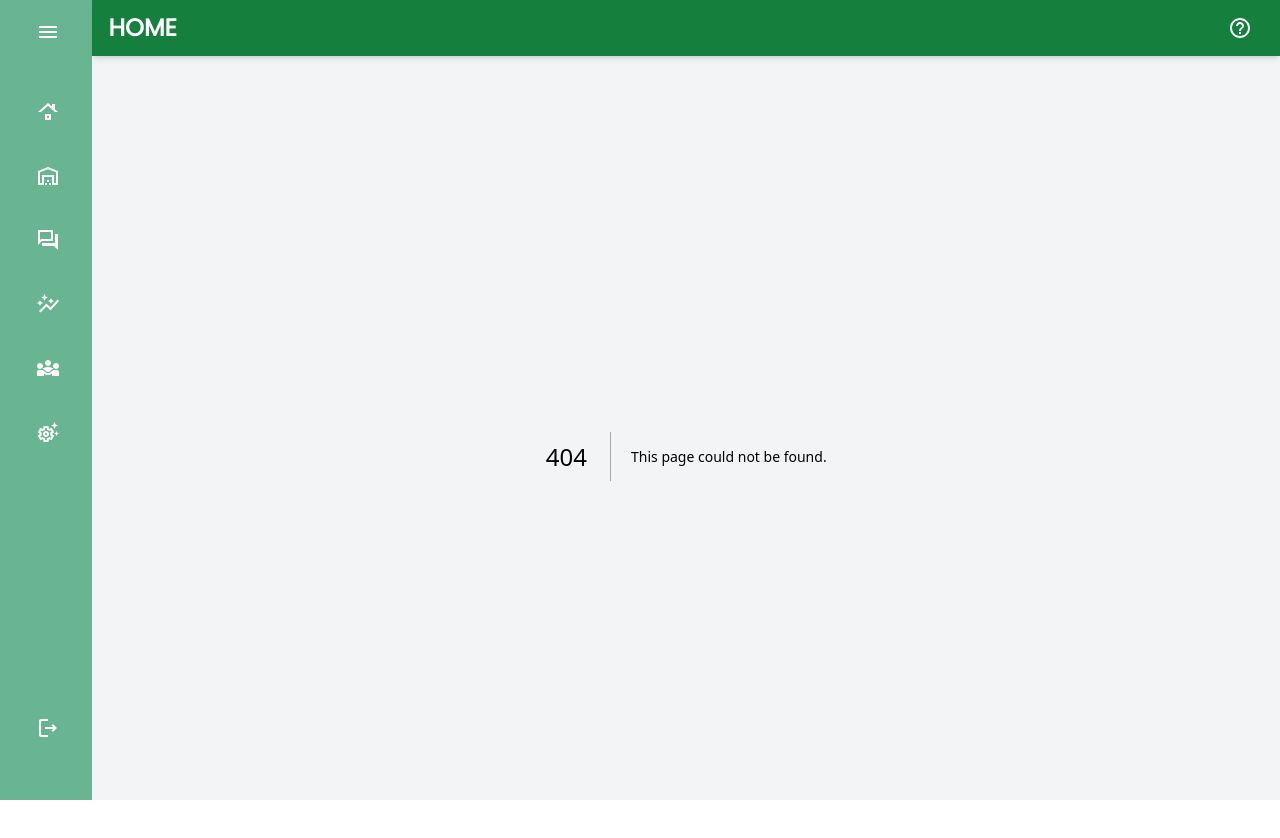
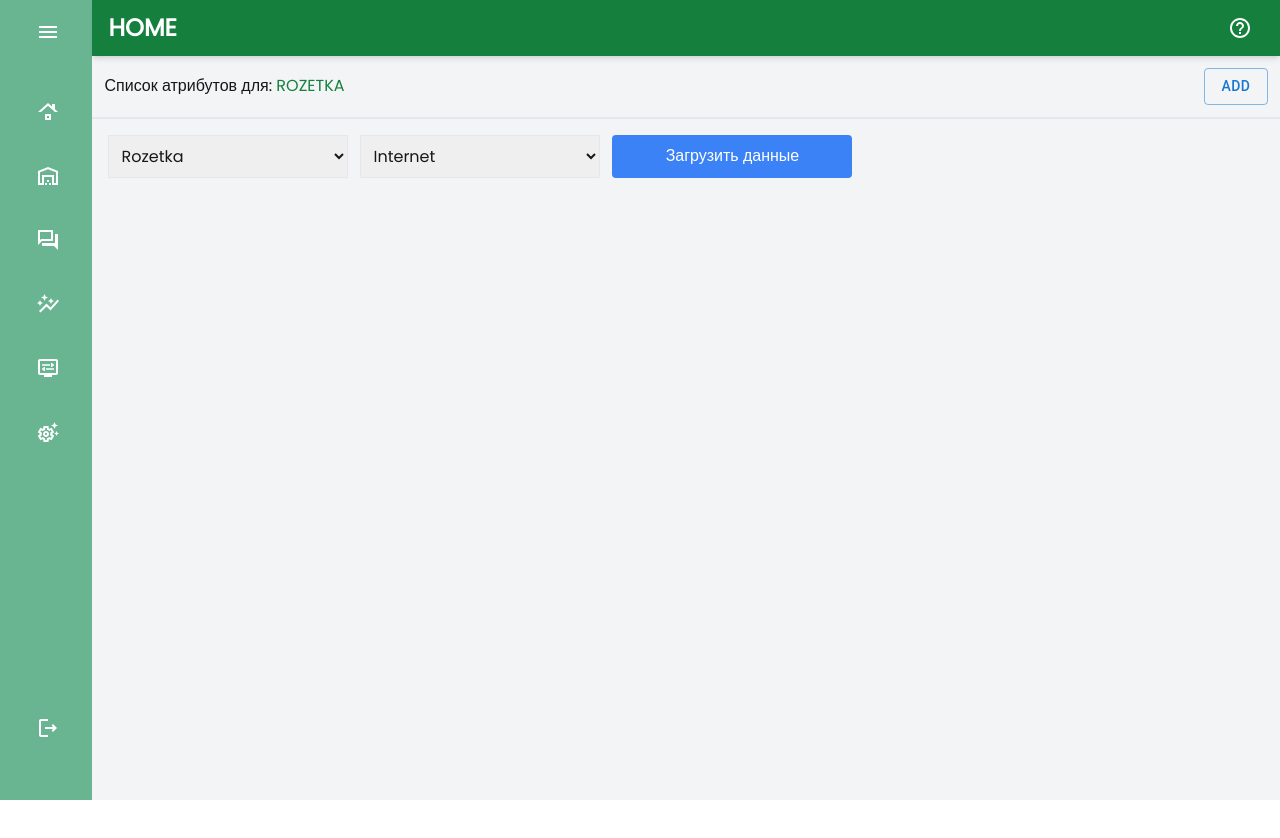
Before and after one commit to NikoLesJ/zwei-next, a Next.js app: page /attributes in a window 1280 px wide. Before the commit this address had no page. Shown: the top 838 px of the page. After the commit the page ends 800 px from the top, so only its background shows below. Built offline with nearby package versions, Linux system fonts and the light colour scheme.

Commit message:
klein update

```diff
--- /dev/null
+++ b/app/attributes/page.jsx
@@ -0,0 +1,92 @@
+"use client"; // Поскольку будет использоваться состояние и события
+
+import React, { useState } from "react";
+import AttributesShow from "@/components/AttributesShow";
+import PageHead from "@/components/PageHead";
+
+const AttributList = () => {
+  const [category, setCategory] = useState("rozetka"); // Первое значение
+  const [subCategory, setSubCategory] = useState("internet"); // Второе значение
+  const [data, setData] = useState(null); // Состояние для данных
+  const [loading, setLoading] = useState(false); // Состояние для отображения загрузки
+  const [error, setError] = useState(null); // Состояние для ошибок
+
+  const marketList = [
+    {id: "1", market: "Rozetka", value: "rozetka"},
+    {id: "2", market: "Allo", value: "allo"},
+    {id: "3", market: "Epicentr", value: "epicentr"},
+    {id: "4", market: "Prom", value: "prom"},
+    {id: "5", market: "Kasta", value: "kasta"}
+  ]
+  const categoryList = [
+    {id: "1", attrName: "Internet", value: "internet"},
+    {id: "2", attrName: "Phones", value: "phone"},
+    {id: "3", attrName: "Audio", value: "audio"}
+  ]
+
+  const fetchData = async () => {
+    setLoading(true);
+    setError(null); // Сбрасываем ошибки при новом запросе
+
+    try {
+      const response = await fetch(
+        `https://tg-chat.zwei.fun/${category}/${subCategory}/extended`,
+        { next: { revalidate: 60 } }
+      );
+      if (!response.ok) {
+        throw new Error("Ошибка загрузки данных");
+      }
+      const result = await response.json();
+      setData(result.data);
+    } catch (err) {
+      setError(err.message);
+    } finally {
+      setLoading(false);
+    }
+  };
+
+  return (
+    <div>
+      <PageHead head={category} />
+      <div className="flex flex-row p-4 gap-3">
+        {/* Выбор категорий */}
+        <select
+          value={category}
+          onChange={(e) => setCategory(e.target.value)}
+          className="border p-2 w-60"
+        >
+            {marketList.map((item) => (
+                <option key={item.id} value={item.value}>{item.market}</option>
+            ))}
+        </select>
+
+        <select
+          value={subCategory}
+          onChange={(e) => setSubCategory(e.target.value)}
+          className="border p-2 w-60"
+        >
+            {categoryList.map((item) => (
+                <option key={item.id} value={item.value}>{item.attrName}</option>
+            ))}
+        </select>
+
+        {/* Кнопка для загрузки данных */}
+        <button
+          onClick={fetchData}
+          className="bg-blue-500 text-white p-2 rounded w-60"
+        >
+          Загрузить данные
+        </button>
+      </div>
+
+      {/* Результаты */}
+      <div className="p-4">
+        {loading && <p>Загрузка...</p>}
+        {error && <p className="text-red-500">{error}</p>}
+        {data && <AttributesShow data={data} />}
+      </div>
+    </div>
+  );
+};
+
+export default AttributList;
--- /dev/null
+++ b/components/AttributesShow.jsx
@@ -0,0 +1,55 @@
+"use client"
+
+import React, { useState } from 'react';
+import { Button } from '@mui/material'
+import SegmentOutlinedIcon from '@mui/icons-material/SegmentOutlined';
+
+const AttributesShow = ({ data }) => {
+    const [selectedAttributes, setSelectedAttributes] = useState([]);
+
+    const handleButtonClick = (attributes) => {
+        if (attributes) {
+            const optionNames = attributes.map(attr => attr.optionName);
+            setSelectedAttributes(optionNames);
+        } else {
+            setSelectedAttributes([]);
+        }
+    };
+
+  return (
+    <div className='flex sm:flex-row m-1 bg-white'>
+        <div className='w-1/2 p-2'>
+            {data.map((item) => (
+                <ul key={item.ID}>
+                    <li className='flex flex-row items-center justify-between p-3 border-b border-gray-500'>
+                        {item.Name}
+                        {item.attributes
+                            ? <Button size="small" variant='outlined' onClick={() => handleButtonClick(item.attributes)}>
+                                <SegmentOutlinedIcon />
+                              </Button>
+                            : ""
+                        }
+                    </li>
+                </ul>
+            ))}
+        </div>
+        <div className='w-1/2 p-2 relative'>
+            <div className='sticky top-2'>
+                {selectedAttributes.length > 0
+                    ?
+                        <ul className='border'>
+                            {selectedAttributes.map((optionName, index) => (
+                                <li key={index} className="p-3 border-b">
+                                    {optionName}
+                                </li>
+                            ))}
+                        </ul>
+                    : <div className="text-gray-500">Нажмите на кнопку, чтобы увидеть список опций</div>
+                }
+            </div>
+        </div>
+    </div>
+  )
+}
+
+export default AttributesShow
--- a/components/PageHead.jsx
+++ b/components/PageHead.jsx
@@ -1,11 +1,11 @@
 import { Button } from '@mui/material'
 import React from 'react'
 
-const PageHead = () => {
+const PageHead = ({ head }) => {
   return (
     <div className='flex flex-row border-b-2 border-gray-200 items-center p-3'>
         <div className='flex-1'>
-
+          <h3>Список атрибутов для: <span className='text-green-700 uppercase'>{head}</span></h3>
         </div>
         <div>
             <Button variant='outlined'>
--- a/components/ProductList.jsx
+++ b/components/ProductList.jsx
@@ -11,6 +11,7 @@ import FiberNewOutlinedIcon from '@mui/icons-material/FiberNewOutlined';
 import FormatBoldOutlinedIcon from '@mui/icons-material/FormatBoldOutlined';
 import Tooltip from '@mui/material/Tooltip';
 import Badge from '@mui/material/Badge';
+import Link from 'next/link';
 
 const ProductList = ({ content }) => {
   return (
@@ -69,7 +70,9 @@ const ProductList = ({ content }) => {
                 </AccordionDetails>
                 <AccordionActions>
                     <Button variant='outlined'>Edit</Button>
-                    <Button variant='outlined' sx={{ borderColor: "red", color: "red"}}>Delete</Button>
+                    <Link href={`/sklad/${item.id}`}>
+                        <Button variant='outlined' sx={{ borderColor: "red", color: "red"}}>More</Button>
+                    </Link>
                 </AccordionActions>
             </Accordion>
         ))}
--- a/components/SideNav.jsx
+++ b/components/SideNav.jsx
@@ -6,10 +6,10 @@ import {
   RoofingOutlined,
   QuestionAnswerOutlined,
   AutoGraphOutlined,
-  Diversity3Outlined,
   SettingsSuggestOutlined,
   LogoutOutlined,
-  WarehouseOutlined
+  WarehouseOutlined,
+  DisplaySettingsOutlined
 } from "@mui/icons-material";
 import Link from "next/link";
 import Header from "./Header";
@@ -23,7 +23,7 @@ const SideNav = ( { content }) => {
     { icon: <WarehouseOutlined />, name: "Sklad", link: "/sklad" },
     { icon: <QuestionAnswerOutlined />, name: "Blog", link: "/blog" },
     { icon: <AutoGraphOutlined />, name: "About", link: "/about" },
-    { icon: <Diversity3Outlined />, name: "Team", link: "#" },
+    { icon: <DisplaySettingsOutlined />, name: "Attributes", link: "/attributes" },
     { icon: <SettingsSuggestOutlined />, name: "Settings", link: "#" }
   ]
 
```
